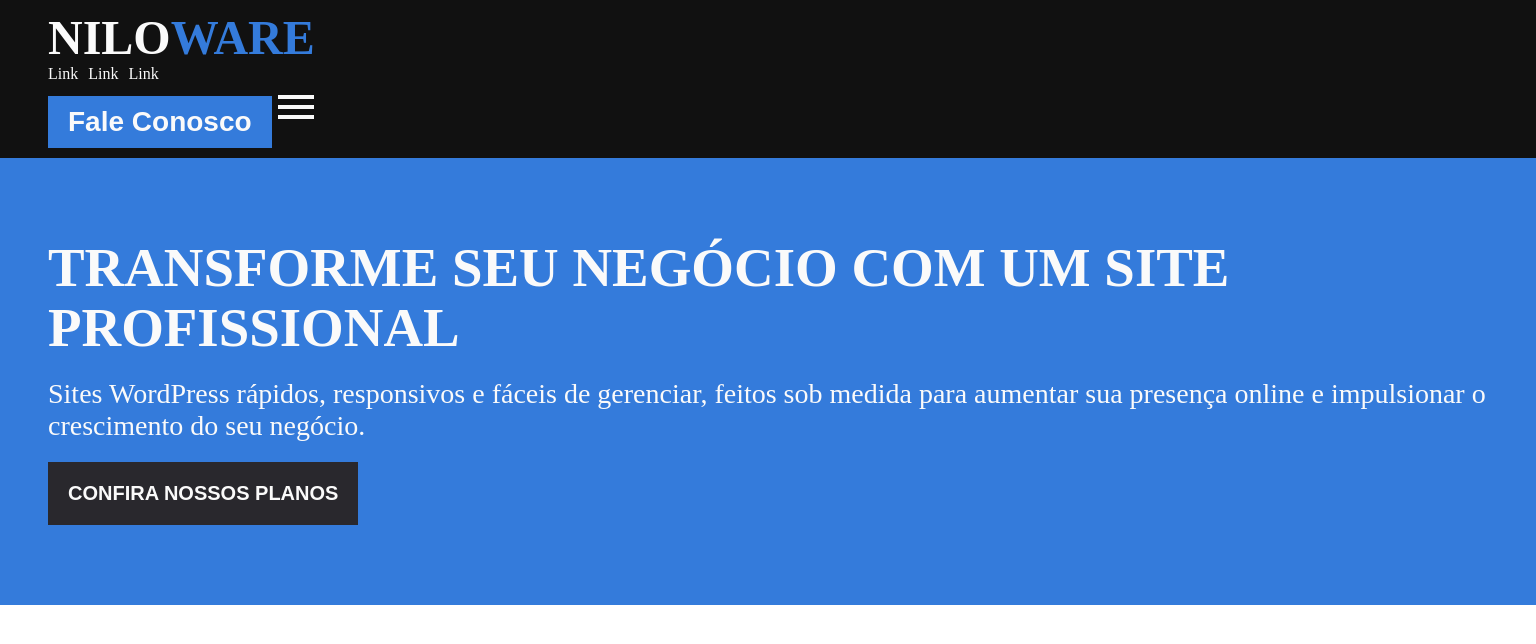
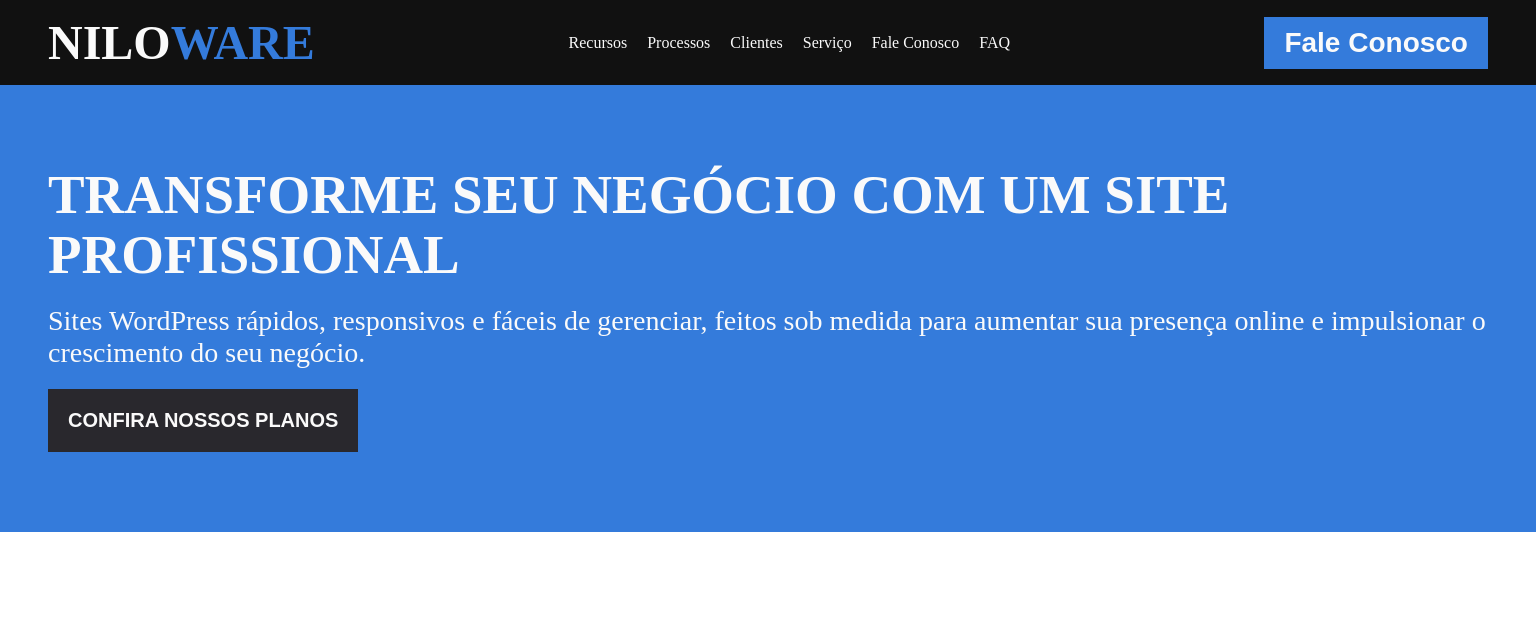
Before and after one commit to mjuliamiosso/niloware, a Next.js app: page /en/home in a window 1536 px wide. Shown: the top 644 px of the page. Built offline with nearby package versions, Linux system fonts and the light colour scheme; no server answers.

Commit message:
add: mobile hamburguer menu function

```diff
--- a/app/components/Navbar/Navbar.module.scss
+++ b/app/components/Navbar/Navbar.module.scss
@@ -2,7 +2,7 @@
 
 .navbar{
     background-color: $dark-bg;
-    padding: 10px 0;
+    padding: 15px 0;
 }
 
 .navbar{
@@ -18,6 +18,7 @@
     }
 
     .navbar-btn{
+        display: none;
         padding: 10px 20px;
         border: none;
         background-color: $primary;
@@ -28,19 +29,64 @@
     }
 }
 
+.navbar-container{
+    display: flex;
+    justify-content: space-between;
+    align-items: center;
+}
+
 .navbar-links{
-    display: flex;
-    gap: 10px;
+    display: none;
+    flex-direction: column;
+    position: absolute;
+    top: 0;
+    right: 0;
+    background-color: $dark-bg;
+    width: 100%;
+    padding: 3rem;
+    gap: 20px;
+    height: 100dvh;
 
     a{
         color: $light-bg;
     }
 }
 
+.navbar-container .open{
+        display: flex;
+}
+
 .navbar-menu{
+    z-index: 1;
     background: none;
     border: none;
     font-size: $fs-700;
     color: $light-bg;
     cursor: pointer;
 }
+
+@media (min-width: 1024px){
+    .navbar-links{
+        width: 70%;
+    }
+}
+
+@media (min-width: 1440px){
+    .navbar-links{
+        display: flex;
+        flex-direction: row;
+        position: static;
+        padding: 0;
+        gap: 20px;
+        height: 100%;
+        width: 442px;
+    }
+
+    .navbar-menu{
+        display: none;
+    }
+
+    .navbar-btn{
+        display: block !important;
+    }
+}
--- a/app/components/Navbar/Navbar.tsx
+++ b/app/components/Navbar/Navbar.tsx
@@ -1,24 +1,33 @@
-import React from 'react'
+import React, { useState } from 'react';
 import styles from './Navbar.module.scss'
 import classNames from 'classnames'
 import { IoMdMenu } from "react-icons/io";
 
-const Navbar = () => {
+const Navbar: React.FC = () => {
+  const [isOpen, setIsOpen] = useState(false);
+
+  const toggleMenu = () => {
+    setIsOpen(!isOpen);
+  };
+
   return (
-    <div className={styles.navbar}>
+    <nav className={styles.navbar}>
         <div className={classNames(styles['navbar-container'], 'container')}>
             <h3>Nilo<span>ware</span></h3>
-            <div className={styles['navbar-links']}>
-                <a href="">Link</a>
-                <a href="">Link</a>
-                <a href="">Link</a>
+            <div className={classNames(styles['navbar-links'], { [styles.open]: isOpen })}>
+                <a href="">Recursos</a>
+                <a href="">Processos</a>
+                <a href="">Clientes</a>
+                <a href="">Serviço</a>
+                <a href="">Fale Conosco</a>
+                <a href="">FAQ</a>
             </div>
             <button className={styles['navbar-btn']}>Fale Conosco</button>
-            <button className={styles['navbar-menu']}>
+            <button className={styles['navbar-menu']} onClick={toggleMenu}>
                 <IoMdMenu />
             </button>
         </div>
-    </div>
+    </nav>
   )
 }
 
```
